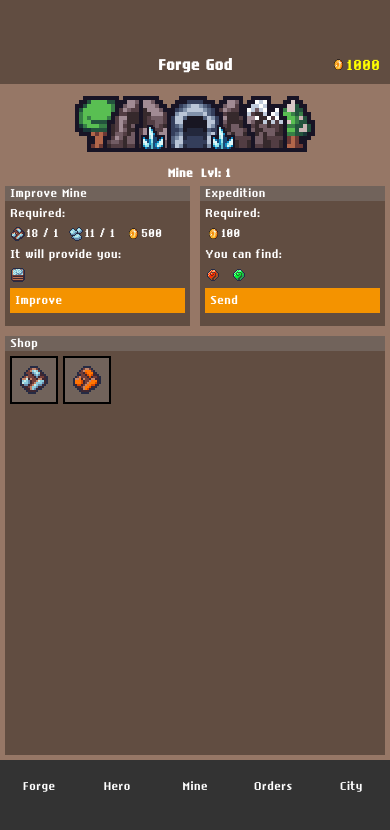
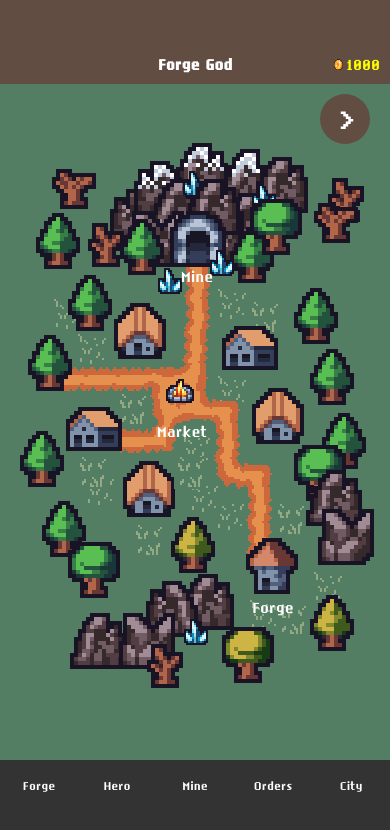
Before and after one commit to Aleksandr175/forgegod, a React Native app: screen / in a window 390 px wide. Shown: the top 830 px of the page. Built offline with nearby package versions, Linux system fonts and the light colour scheme.

Commit message:
Add cities

```diff
--- a/src/App.tsx
+++ b/src/App.tsx
@@ -24,14 +24,17 @@ import { useCustomerOrdersLogic } from './hooks/useCustomerOrdersLogic';
 import { hasEnoughResourcesToImproveMine } from './utils';
 import { PageCity } from './components/PageCity';
 import { Menu } from './components/Menu';
+import { PageMapCity } from './components/PageMapCity';
 
 export const App = () => {
-  const [page, setPage] = useState<TPage>('mine');
+  const [page, setPage] = useState<TPage>('city');
   const [mineLvl, setMineLvl] = useState(1);
   const [money, setMoney] = useState(1000);
   const [maxOrdersQty, setMaxOrdersQty] = useState(5);
   const [expeditionInfo, setExpeditionInfo] =
     useState<IExpeditionInfoInProcess>({} as IExpeditionInfoInProcess);
+
+  const [liberatedCityIds, setLiberatedCityIds] = useState([]);
 
   const [loaded] = useFonts({
     LGGothic: require('./fonts/LGGothic.ttf'),
@@ -448,6 +451,15 @@ export const App = () => {
         )}
 
         {page === 'city' && <PageCity onSetPage={setPage} />}
+        {page === 'city-1' && (
+          <PageMapCity
+            cityId={1}
+            onSetPage={setPage}
+            dictionary={dictionary.cities}
+            storage={storage}
+            liberatedCityIds={liberatedCityIds}
+          />
+        )}
       </View>
 
       <Menu setPage={setPage} />
--- a/src/components/PageCity.tsx
+++ b/src/components/PageCity.tsx
@@ -1,15 +1,8 @@
 import React from 'react';
 import styled from 'styled-components/native';
-import { Panel } from './Panel';
-import { IMine, IStorageGood, TPage } from '../types';
-import { CustomImage } from './CustomImage';
-import { PanelShop } from './PanelShop';
+import { TPage } from '../types';
 import { CustomText } from './CustomText';
-import { SButton } from '../styles';
-import {
-  hasEnoughResourcesToImproveMine,
-  resourceQtyInStorage,
-} from '../utils';
+import { SArrowNextCity, SArrowWrapper, SButton } from '../styles';
 
 interface IProps {
   onSetPage: (page: TPage) => void;
@@ -33,6 +26,10 @@ export const PageCity = React.memo(({ onSetPage }: IProps) => {
           <SText>Market</SText>
         </SMarketBlock>
       </SCityImageWrapper>
+
+      <SArrowWrapper onPress={() => onSetPage('city-1')}>
+        <SArrowNextCity>{'>'}</SArrowNextCity>
+      </SArrowWrapper>
     </SPageCity>
   );
 });
--- /dev/null
+++ b/src/components/PageMapCity.tsx
@@ -0,0 +1,106 @@
+import React from 'react';
+import styled from 'styled-components/native';
+import { ICity, IStorageGood, TPage } from '../types';
+import { CustomText } from './CustomText';
+import {
+  SArrowNextCity,
+  SArrowWrapper,
+  SButton,
+  SQty,
+  SResourceRequired,
+  SResources,
+  SResourcesText,
+} from '../styles';
+import { Panel } from './Panel';
+import { CustomImage } from './CustomImage';
+import { resourceQtyInStorage } from '../utils';
+
+interface IProps {
+  onSetPage: (page: TPage) => void;
+  dictionary: ICity[];
+  cityId: number;
+  storage: IStorageGood[];
+  liberatedCityIds: number[];
+}
+
+export const PageMapCity = React.memo(
+  ({ onSetPage, dictionary, cityId, storage, liberatedCityIds }: IProps) => {
+    const city = dictionary.find((c) => c.id === cityId);
+    const nextCity = 'city-' + Number(cityId + 1);
+
+    if (!city) {
+      return null;
+    }
+
+    return (
+      <SPageCity>
+        <SCityImageWrapper>
+          {cityId === 1 && (
+            <SCityImage
+              style={{ width: '240px', height: '240px' }}
+              source={require(`../images/cities/1.png`)}
+            />
+          )}
+        </SCityImageWrapper>
+
+        <Panel title={'Liberate the City'}>
+          {city.resources?.length > 0 && (
+            <>
+              <SResourcesText>Required:</SResourcesText>
+              <SResources>
+                {city.resources.map((requirement) => {
+                  return (
+                    <SResourceRequired key={requirement.id}>
+                      <CustomImage id={requirement.id} size={'small'} />
+                      <SQty>
+                        {resourceQtyInStorage(requirement.id, storage)} /{' '}
+                        {requirement.qty}
+                      </SQty>
+                    </SResourceRequired>
+                  );
+                })}
+              </SResources>
+
+              <SResourcesText>It will provide you:</SResourcesText>
+              <SResources>
+                <SResourceRequired>
+                  <SQty>EXP: {city.experience}</SQty>
+                </SResourceRequired>
+              </SResources>
+
+              <SButton>
+                <CustomText>Liberate the City</CustomText>
+              </SButton>
+            </>
+          )}
+        </Panel>
+
+        {liberatedCityIds.includes(city.id) && (
+          <SArrowWrapper onPress={() => onSetPage(nextCity)}>
+            <SArrowNextCity>{'>'}</SArrowNextCity>
+          </SArrowWrapper>
+        )}
+      </SPageCity>
+    );
+  },
+);
+
+const SPageCity = styled.View`
+  width: 100%;
+  height: 100%;
+  background-color: #547e64;
+
+  justify-content: center;
+  align-items: center;
+  overflow: hidden;
+`;
+
+const SCityImageWrapper = styled.View`
+  position: relative;
+  height: 70%;
+  overflow: hidden;
+  justify-content: center;
+  align-items: center;
+`;
+
+const SCityImage = styled.Image``;
--- a/src/components/PageMine.tsx
+++ b/src/components/PageMine.tsx
@@ -5,7 +5,13 @@ import { IMine, IStorageGood } from '../types';
 import { CustomImage } from './CustomImage';
 import { PanelShop } from './PanelShop';
 import { CustomText } from './CustomText';
-import { SButton } from '../styles';
+import {
+  SButton,
+  SQty,
+  SResourceRequired,
+  SResources,
+  SResourcesText,
+} from '../styles';
 import {
   hasEnoughResourcesToImproveMine,
   resourceQtyInStorage,
@@ -53,7 +59,7 @@ export const PageMine = ({
             {currentMineLvlInfo &&
               currentMineLvlInfo.requirements.resources?.length > 0 && (
                 <>
-                  <SText>Required:</SText>
+                  <SResourcesText>Required:</SResourcesText>
                   <SResources>
                     {currentMineLvlInfo.requirements.resources.map(
                       (requirement) => {
@@ -75,7 +81,7 @@ export const PageMine = ({
                     </SResourceRequired>
                   </SResources>
 
-                  <SText>It will provide you:</SText>
+                  <SResourcesText>It will provide you:</SResourcesText>
                   <SResources>
                     {currentMineLvlInfo.provideResourceIds.map((id) => {
                       return (
@@ -107,7 +113,7 @@ export const PageMine = ({
             {currentMineLvlInfo &&
               currentMineLvlInfo.expedition.canBeFoundGoods?.length > 0 && (
                 <>
-                  <SText>Required:</SText>
+                  <SResourcesText>Required:</SResourcesText>
                   <SResources>
                     <SResourceRequired>
                       <SImage source={require('../images/gold.png')} />
@@ -115,7 +121,7 @@ export const PageMine = ({
                     </SResourceRequired>
                   </SResources>
 
-                  <SText>You can find:</SText>
+                  <SResourcesText>You can find:</SResourcesText>
                   <SResources>
                     {currentMineLvlInfo.expedition.canBeFoundGoods.map(
                       (good) => {
@@ -171,23 +177,6 @@ const SMineInfo = styled.View`
   align-items: center;
 `;
 
-const SText = styled(CustomText)`
-  padding-bottom: 5px;
-`;
-
-const SQty = styled(CustomText)``;
-
-const SResourceRequired = styled.View`
-  flex-direction: row;
-  padding-bottom: 5px;
-`;
-
-const SResources = styled.View`
-  gap: 10px;
-  flex-direction: row;
-  align-items: center;
-`;
-
 const SImageMine = styled.Image`
   width: 256px;
   height: 64px;
--- a/src/dictionary.tsx
+++ b/src/dictionary.tsx
@@ -306,4 +306,34 @@ export const dictionary: IDictionary = {
       },
     },
   ],
+  cities: [
+    {
+      id: 1,
+      resources: [
+        {
+          id: 1,
+          qty: 1,
+        },
+        {
+          id: 2,
+          qty: 3,
+        },
+      ],
+      experience: 1000,
+    },
+    {
+      id: 2,
+      resources: [
+        {
+          id: 1,
+          qty: 1,
+        },
+        {
+          id: 2,
+          qty: 3,
+        },
+      ],
+      experience: 3000,
+    },
+  ],
 };
--- a/src/styles.tsx
+++ b/src/styles.tsx
@@ -1,6 +1,7 @@
 import { StyleSheet } from 'react-native';
 import styled from 'styled-components/native';
 import { TSize } from './types';
+import { CustomText } from './components/CustomText';
 
 export const styles = StyleSheet.create({
   iconSmall: {
@@ -74,3 +75,39 @@ export const SButton = styled.Pressable<{ disabled?: boolean }>`
       `
       : ''};
 `;
+
+export const SResourcesText = styled(CustomText)`
+  padding-bottom: 5px;
+`;
+
+export const SQty = styled(CustomText)``;
+
+export const SResourceRequired = styled.View`
+  flex-direction: row;
+  padding-bottom: 5px;
+`;
+
+export const SResources = styled.View`
+  gap: 10px;
+  flex-direction: row;
+  align-items: center;
+`;
+
+export const SArrowNextCity = styled(CustomText)`
+  font-size: 40px;
+  position: relative;
+  left: 2px;
+  top: -1px;
+`;
+
+export const SArrowWrapper = styled.Pressable`
+  top: 10px;
+  right: 20px;
+  width: 50px;
+  height: 50px;
+  position: absolute;
+  border-radius: 50px;
+  background: #614d41;
+  align-items: center;
+  justify-content: center;
+`;
```
Also changed, not shown: src/types.tsx (+17 -1 lines), src/images/cities/1.png (added).
